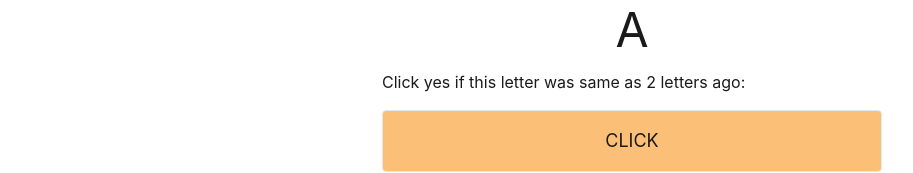
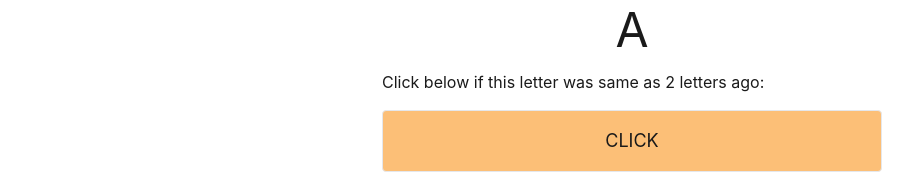
Before and after one commit to D-Pagey/aldgate, a Next.js app: page /game in a window 1280 px wide. Shown: the part 186-359 px from the top of the page, without its empty margins (8-921 px from the left). Built offline with nearby package versions, Linux system fonts and the light colour scheme.

Commit message:
fix(copy): amend game copy

```diff
--- a/pages/game.tsx
+++ b/pages/game.tsx
@@ -74,7 +74,7 @@ const Game: NextPage = () => {
       </p>
 
       <h2 className="mt-4 self-start">
-        Click yes if this letter was same as 2 letters ago:
+        Click below if this letter was same as 2 letters ago:
       </h2>
 
       <button
```
Also changed, not shown: 1 other file (tests, documents, lock files or other folders).
